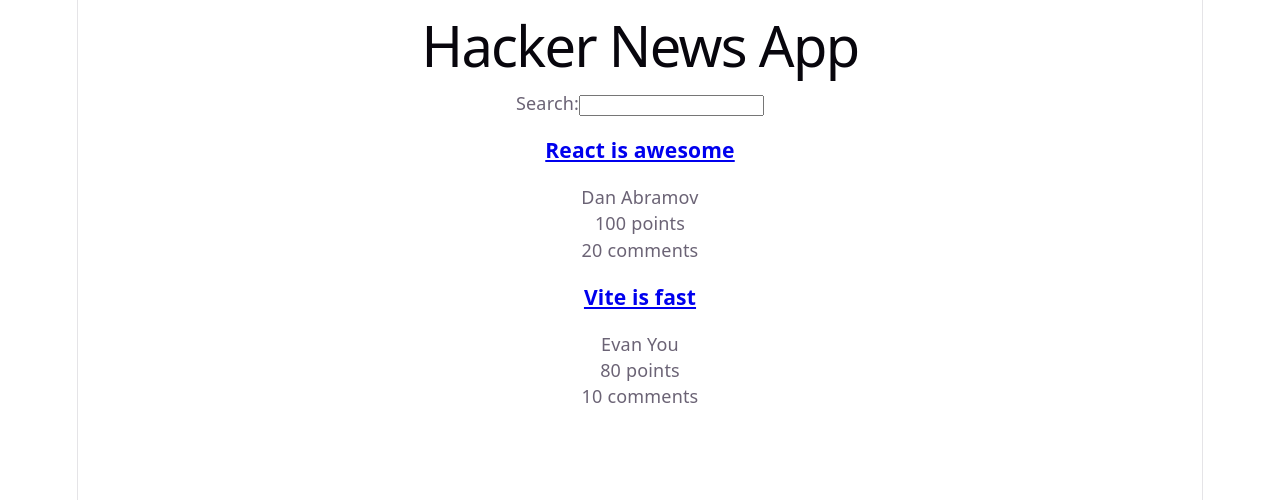
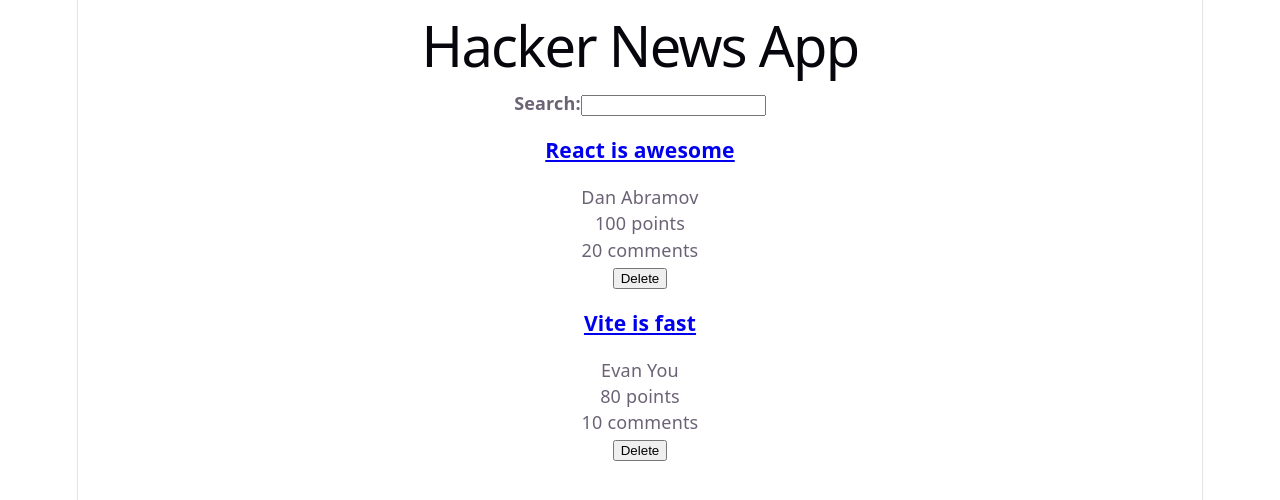
Before and after one commit to ounishedyl-droid/My_react_project, a React (Vite) app: page / in a window 1280 px wide. Shown: the top 500 px of the page. Built offline with nearby package versions, Linux system fonts and the light colour scheme.

Commit message:
Week 8 completed

```diff
--- a/src/App.jsx
+++ b/src/App.jsx
@@ -1,8 +1,66 @@
 import { useState, useEffect } from "react";
 
+/* ---------------- HEADER ---------------- */
+function Header() {
+  return <h1>Hacker News App</h1>;
+}
+
+/* ---------------- REUSABLE INPUT (COMPOSITION) ---------------- */
+function InputWithLabel({ id, type = "text", value, onInputChange, children }) {
+  return (
+    <div>
+      <label htmlFor={id}>{children}</label>
+      <input
+        id={id}
+        type={type}
+        value={value}
+        onChange={onInputChange}
+      />
+    </div>
+  );
+}
+
+/* ---------------- ITEM ---------------- */
+function Item({ story, onRemove }) {
+  return (
+    <div>
+      <h3>
+        <a href={story.url} target="_blank" rel="noreferrer">
+          {story.title}
+        </a>
+      </h3>
+
+      <p>{story.author}</p>
+      <p>{story.points} points</p>
+      <p>{story.num_comments} comments</p>
+
+      <button onClick={() => onRemove(story.objectID)}>
+        Delete
+      </button>
+    </div>
+  );
+}
+
+/* ---------------- LIST ---------------- */
+function List({ stories, onRemove }) {
+  return (
+    <div>
+      {stories.map((story) => (
+        <Item
+          key={story.objectID}
+          story={story}
+          onRemove={onRemove}
+        />
+      ))}
+    </div>
+  );
+}
+
+/* ---------------- APP ---------------- */
+function App() {
   const initialStories = [
     {
-    objectID: 1,
+      objectID: "1",
       title: "React is awesome",
       url: "https://react.dev",
       author: "Dan Abramov",
@@ -10,7 +68,7 @@
       num_comments: 20,
     },
     {
-    objectID: 2,
+      objectID: "2",
       title: "Vite is fast",
       url: "https://vitejs.dev",
       author: "Evan You",
@@ -19,40 +77,8 @@
     },
   ];
 
-function List({ stories }) {
-  return (
-    <div>
-      {stories.map((story) => (
-        <div key={story.objectID}>
-          <h3>
-            <a href={story.url} target="_blank" rel="noreferrer">
-              {story.title}
-            </a>
-          </h3>
-          <p>{story.author}</p>
-          <p>{story.points} points</p>
-          <p>{story.num_comments} comments</p>
-        </div>
-      ))}
-    </div>
-  );
-}
+  const [stories, setStories] = useState(initialStories);
 
-function Search({ searchTerm, onSearch }) {
-  return (
-    <div>
-      <label htmlFor="search">Search:</label>
-      <input
-        id="search"
-        type="text"
-        value={searchTerm}
-        onChange={(e) => onSearch(e.target.value)}
-      />
-    </div>
-  );
-}
-
-function App() {
   const [searchTerm, setSearchTerm] = useState(
     localStorage.getItem("search") || ""
   );
@@ -61,15 +87,32 @@
     localStorage.setItem("search", searchTerm);
   }, [searchTerm]);
 
-  const filteredStories = initialStories.filter((story) =>
+  /* ---------------- REMOVE FUNCTION ---------------- */
+  const handleRemoveStory = (id) => {
+    const filteredStories = stories.filter(
+      (story) => story.objectID !== id
+    );
+    setStories(filteredStories);
+  };
+
+  /* ---------------- FILTER ---------------- */
+  const filteredStories = stories.filter((story) =>
     story.title.toLowerCase().includes(searchTerm.toLowerCase())
   );
 
   return (
     <div>
-      <h1>Hacker News App</h1>
-      <Search searchTerm={searchTerm} onSearch={setSearchTerm} />
-      <List stories={filteredStories} />
+      <Header />
+
+      <InputWithLabel
+        id="search"
+        value={searchTerm}
+        onInputChange={(e) => setSearchTerm(e.target.value)}
+      >
+        <strong>Search:</strong>
+      </InputWithLabel>
+
+      <List stories={filteredStories} onRemove={handleRemoveStory} />
     </div>
   );
 }
```
Also changed, not shown: src/Item.jsx (+17 -0 lines), src/List.jsx (+14 -0 lines), src/Search.jsx (+16 -0 lines). Lines whose indentation alone changed are shown as unchanged.
